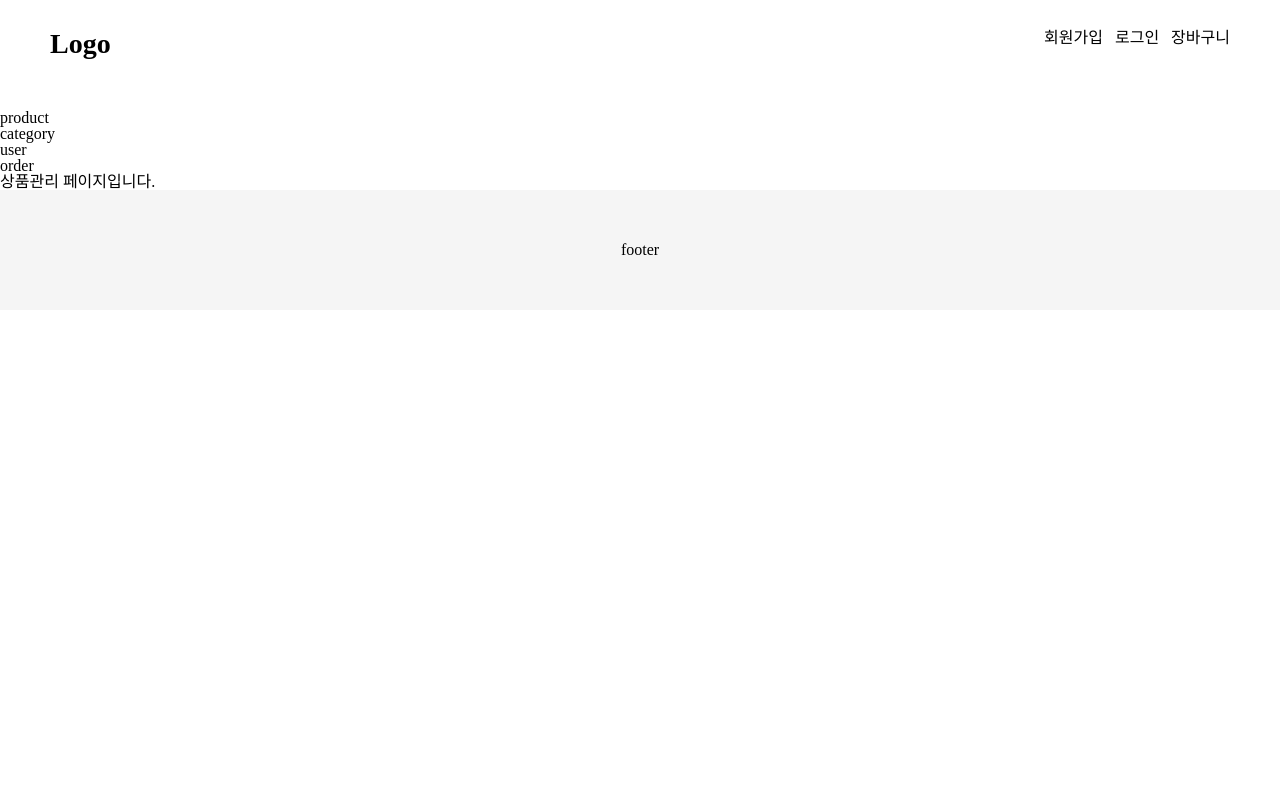
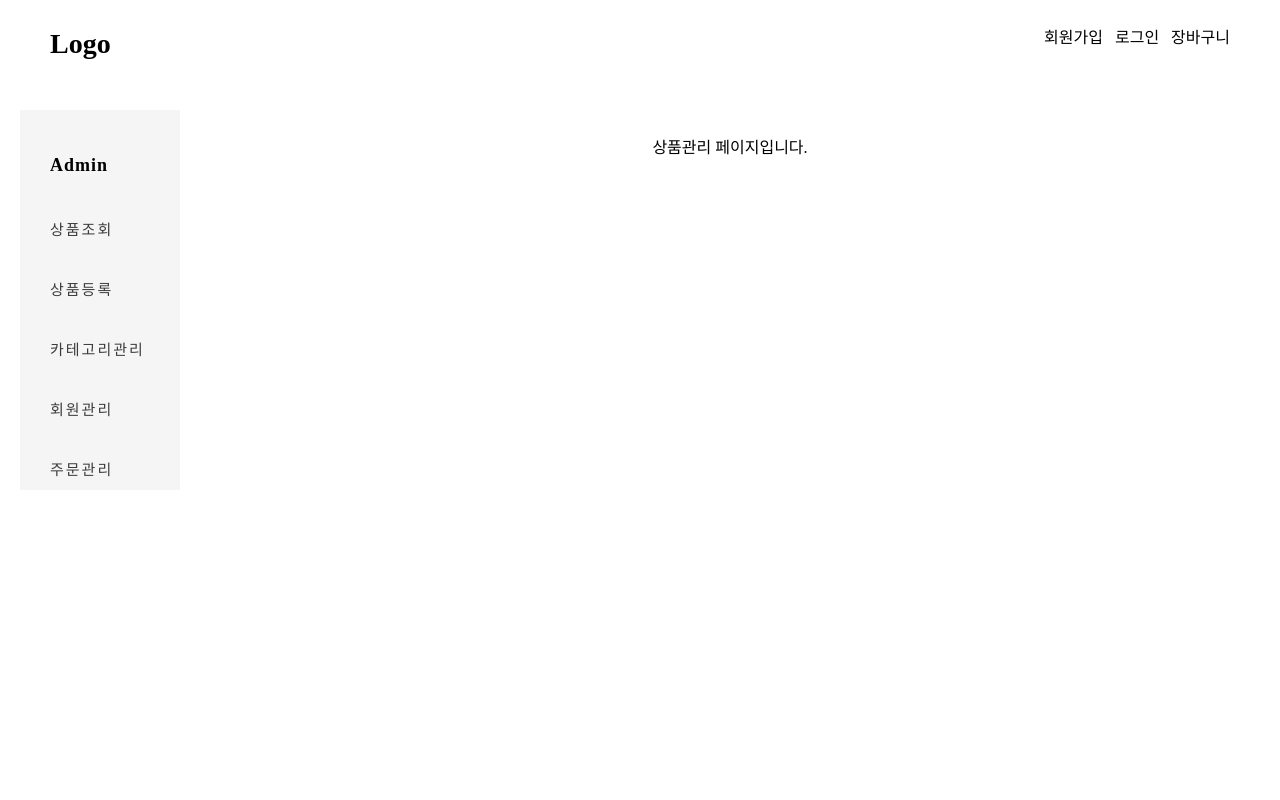
Before and after one commit to uiyeon831/book-shopping-mall-webapp, a React (Create React App) app: page /admin in a window 1280 px wide. Shown: the top 800 px of the page. Built offline with nearby package versions, Linux system fonts and the light colour scheme.

Commit message:
Creating a AdminPage Frame
어드민 페이지 대략적인 프레임 제작

```diff
--- a/src/components/Category/AdminCategory.js
+++ b/src/components/Category/AdminCategory.js
@@ -1,6 +1,7 @@
 //카테고리 사이드바
 
 import React from "react";
+import { MenuLi, MenuMyAdmin, MenuTitle } from './style';
 
 class AdminCategory extends React.Component{
   constructor(){
@@ -8,12 +9,14 @@ class AdminCategory extends React.Component{
   }
   render() {
     return (
-      <ul>
-        <li>product</li>
-        <li>category</li>
-        <li>user</li>
-        <li>order</li>
-      </ul>
+      <MenuMyAdmin>
+        <MenuTitle>Admin</MenuTitle>
+        <MenuLi>상품조회</MenuLi>
+        <MenuLi>상품등록</MenuLi>
+        <MenuLi>카테고리관리</MenuLi>
+        <MenuLi>회원관리</MenuLi>
+        <MenuLi>주문관리</MenuLi>
+      </MenuMyAdmin>
     )
   }
 }
--- a/src/components/Category/style.js
+++ b/src/components/Category/style.js
@@ -15,15 +15,19 @@ const Menu = styled.ul`
   top: 20px;
 `
 
+const MenuMyAdmin = styled(Menu)`
+  height: 40vh;
+`
+
 const MenuLi = styled.li`
-  width: 100px;
+  width: 120px;
   height: 20px;
   line-height: 20px;
   letter-spacing: 2px;
   font-size:  15px;
   color: #3c3c3c;
   display: list-item;
-  padding: 20px;
+  padding: 20px 0 20px 20px;
 
   &:hover{
     cursor: pointer;
@@ -32,14 +36,16 @@ const MenuLi = styled.li`
 `
 
 const MenuTitle = styled.p`
+  width: 120px;
   height: 30px;
   line-height: 30px;
   font-size: 18px;
-  letter-spacing: 2px;
+  letter-spacing: 1px;
   padding-top: 10px;
   padding-bottom: 20px;
   margin: 0px;
   font-weight: 600;
+  padding-left: 20px;
 `
 
 const MenuLine = styled.div`
@@ -49,4 +55,4 @@ const MenuLine = styled.div`
   margin: 20px 0;
 `
 
-export {Menu, MenuLi, MenuTitle, MenuLine};
+export {Menu, MenuLi, MenuTitle, MenuLine, MenuMyAdmin};
--- a/src/components/Layout/AdminLayout/index.js
+++ b/src/components/Layout/AdminLayout/index.js
@@ -3,6 +3,8 @@ import Header from '../../Header/Header';
 import AdminCategory from '../../Category/AdminCategory';
 import Footer from '../../Footer/Footer';
 import { Link, Outlet } from 'react-router-dom';
+import { DivMain, CenterDiv } from '../LayoutStyle';
+
 
 class ProductLayout extends React.Component {
   constructor(){
@@ -10,12 +12,14 @@ class ProductLayout extends React.Component {
   }
   render(){
     return (
-      <div>
+      <DivMain>
         <Header />
-        <AdminCategory />
-        <Outlet />
+        <CenterDiv>
+          <AdminCategory />
+          <Outlet />
+        </CenterDiv>
         <Footer />
-      </div>
+      </DivMain>
     )
   }
 }
--- a/src/pages/Admin/AdminProduct/AdminProduct.js
+++ b/src/pages/Admin/AdminProduct/AdminProduct.js
@@ -1,6 +1,7 @@
 //관리자 상품관리 페이지
 
 import React from "react";
+import { Container } from '../../../components/Style/style';
 
 class AdminProduct extends React.Component {
   constructor(){
@@ -8,9 +9,9 @@ class AdminProduct extends React.Component {
   }
   render(){
     return (
-      <div>
+      <Container>
         상품관리 페이지입니다.
-      </div>
+      </Container>
     );
   }
 }
```
